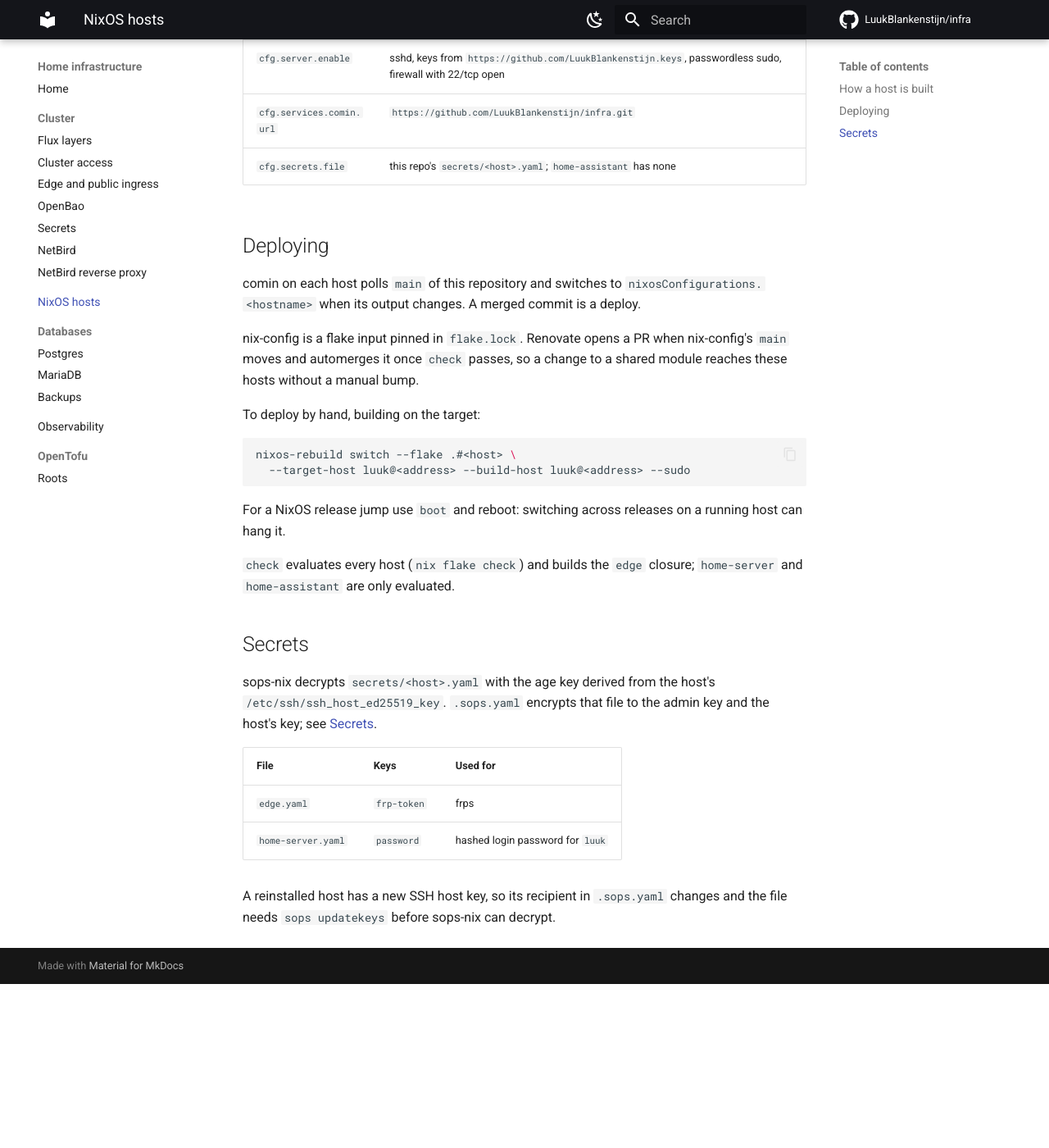
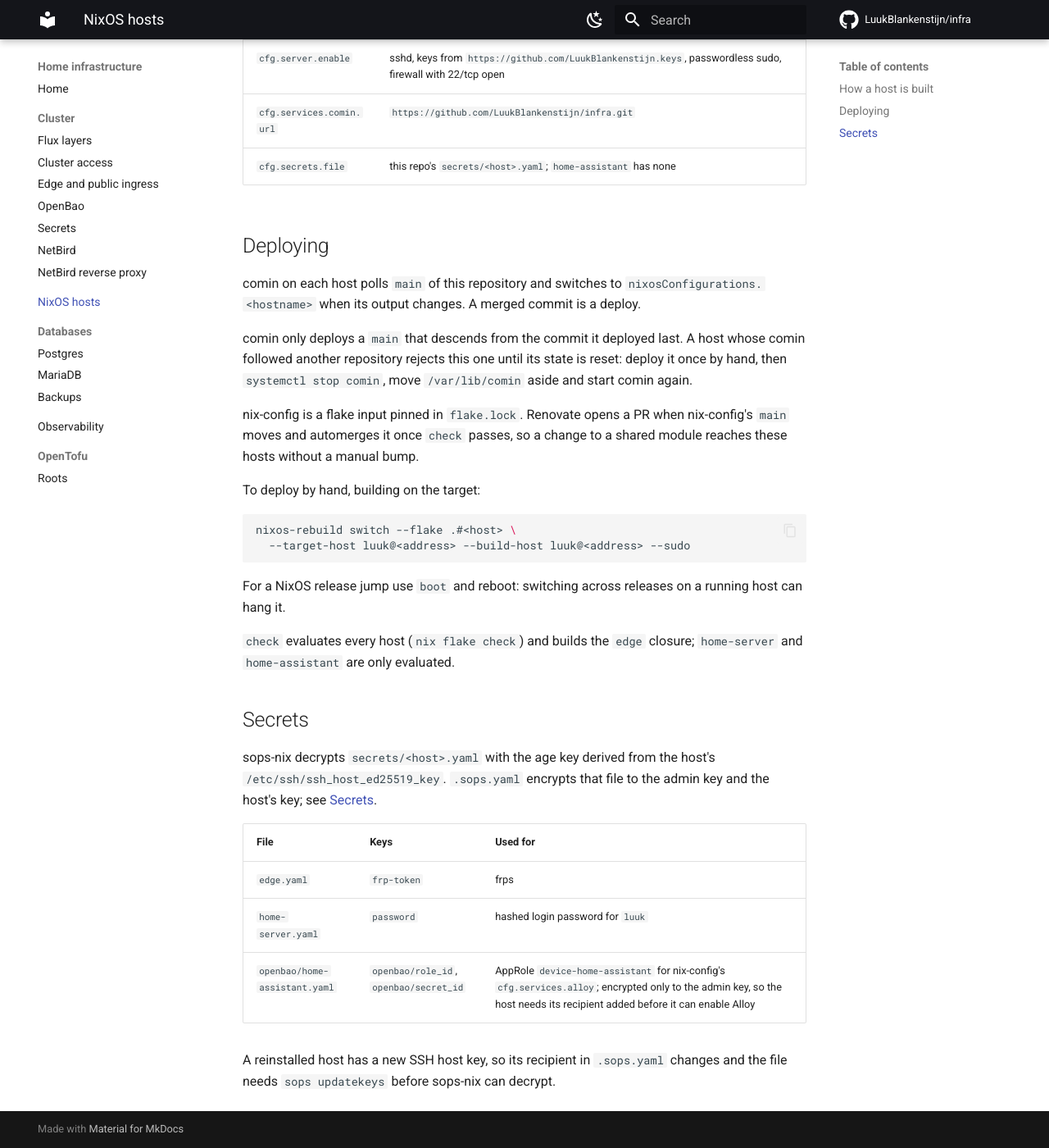
Before and after one commit to LuukBlankenstijn/infra, an MkDocs documentation site: the page built from docs/hosts.md, in a window 1280 px wide and 1400 px high, scrolled down 735 px. Shown: the whole window at 82% size. Built offline with MkDocs 1.6.1 and Material for MkDocs 9.7.7, drawn with Linux system fonts in a browser that asks for light colours; comment, search, counter and statistics services are not loaded; before the commit the page ends 1935 px from its top, so only the background shows below that.

Commit message:
chore(nix): own home-assistant's AppRole sops file; document comin hand-over

```diff
--- a/.sops.yaml
+++ b/.sops.yaml
@@ -16,6 +16,10 @@ creation_rules:
       - age:
           - *admin_luuk
           - *home-server
+  - path_regex: secrets/openbao/[^/]+\.yaml$
+    key_groups:
+      - age:
+          - *admin_luuk
   - path_regex: secrets/[^/]+\.yaml$
     key_groups:
       - age:
--- a/docs/hosts.md
+++ b/docs/hosts.md
@@ -32,6 +32,11 @@ comin on each host polls `main` of this repository and switches to
 `nixosConfigurations.<hostname>` when its output changes. A merged commit is a
 deploy.
 
+comin only deploys a `main` that descends from the commit it deployed last. A
+host whose comin followed another repository rejects this one until its state is
+reset: deploy it once by hand, then `systemctl stop comin`, move `/var/lib/comin`
+aside and start comin again.
+
 nix-config is a flake input pinned in `flake.lock`. Renovate opens a PR when
 nix-config's `main` moves and automerges it once `check` passes, so a change to a
 shared module reaches these hosts without a manual bump.
@@ -59,6 +64,7 @@ key and the host's key; see [Secrets](cluster/secrets.md#sops).
 | --- | --- | --- |
 | `edge.yaml` | `frp-token` | frps |
 | `home-server.yaml` | `password` | hashed login password for `luuk` |
+| `openbao/home-assistant.yaml` | `openbao/role_id`, `openbao/secret_id` | AppRole `device-home-assistant` for nix-config's `cfg.services.alloy`; encrypted only to the admin key, so the host needs its recipient added before it can enable Alloy |
 
 A reinstalled host has a new SSH host key, so its recipient in `.sops.yaml`
 changes and the file needs `sops updatekeys` before sops-nix can decrypt.
```
Also changed, not shown: 2 other files.
